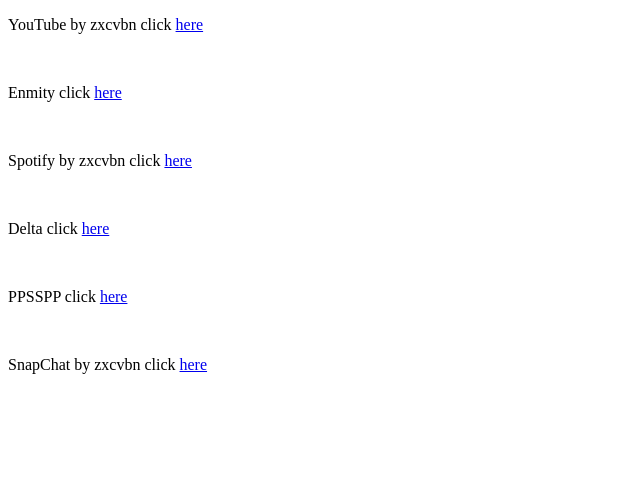
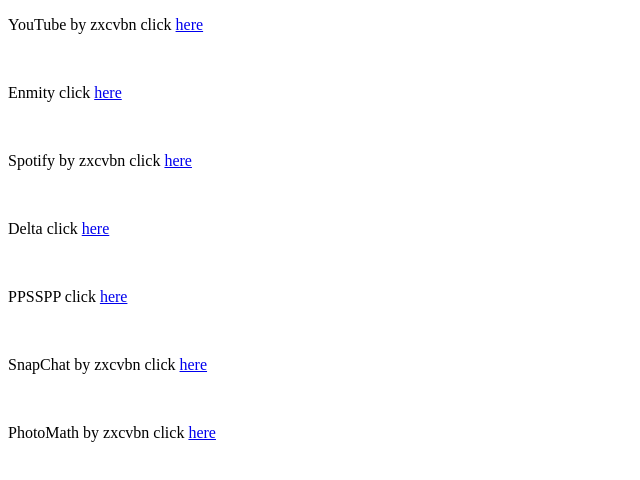
Before and after one commit to asdfzxcvbn/install-ipa, a plain HTML site: page index.html in a window 1280 px wide. Shown: the whole page, without its empty margins (0-640 px from the left). Drawn offline with Linux system fonts and the light colour scheme.

Commit message:
Update index.html

```diff
--- a/index.html
+++ b/index.html
@@ -13,5 +13,7 @@
         <p>PPSSPP click <a href="itms-services://?action=download-manifest&url=https://sans1228.github.io/Daisukes-perm-direct-install/PPSSPP.pilst">here</a></p>
         <br>
         <p>SnapChat by zxcvbn click <a href="itms-services://?action=download-manifest&url=https://sans1228.github.io/Daisukes-perm-direct-install/Snapchat.pilst">here</a></p>
+        <br>
+        <p>PhotoMath by zxcvbn click <a href="itms-services://?action=download-manifest&url=https://sans1228.github.io/Daisukes-perm-direct-install/PhotoMath.pilst">here</a></p>
     </body>
 </html>
```
